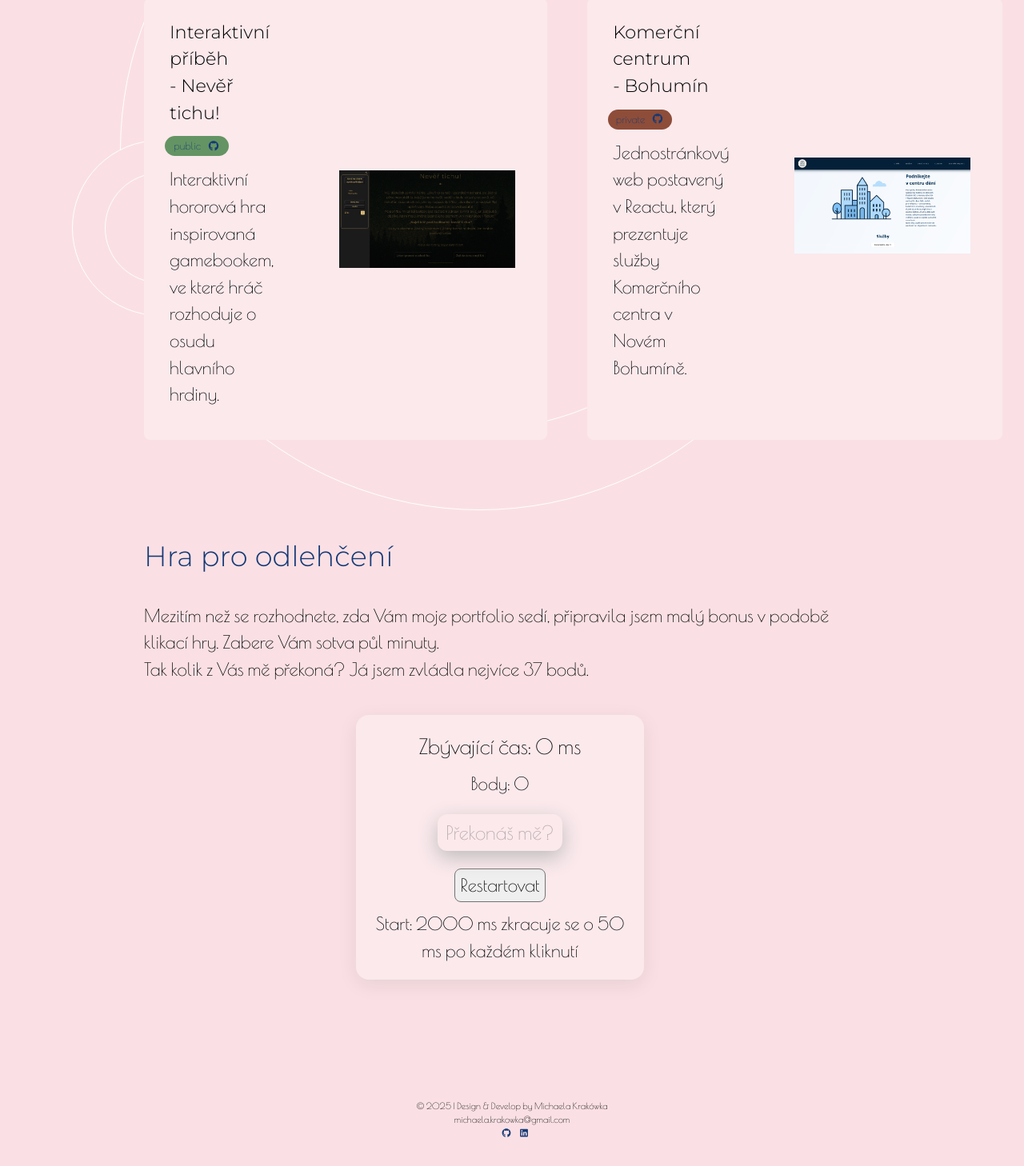
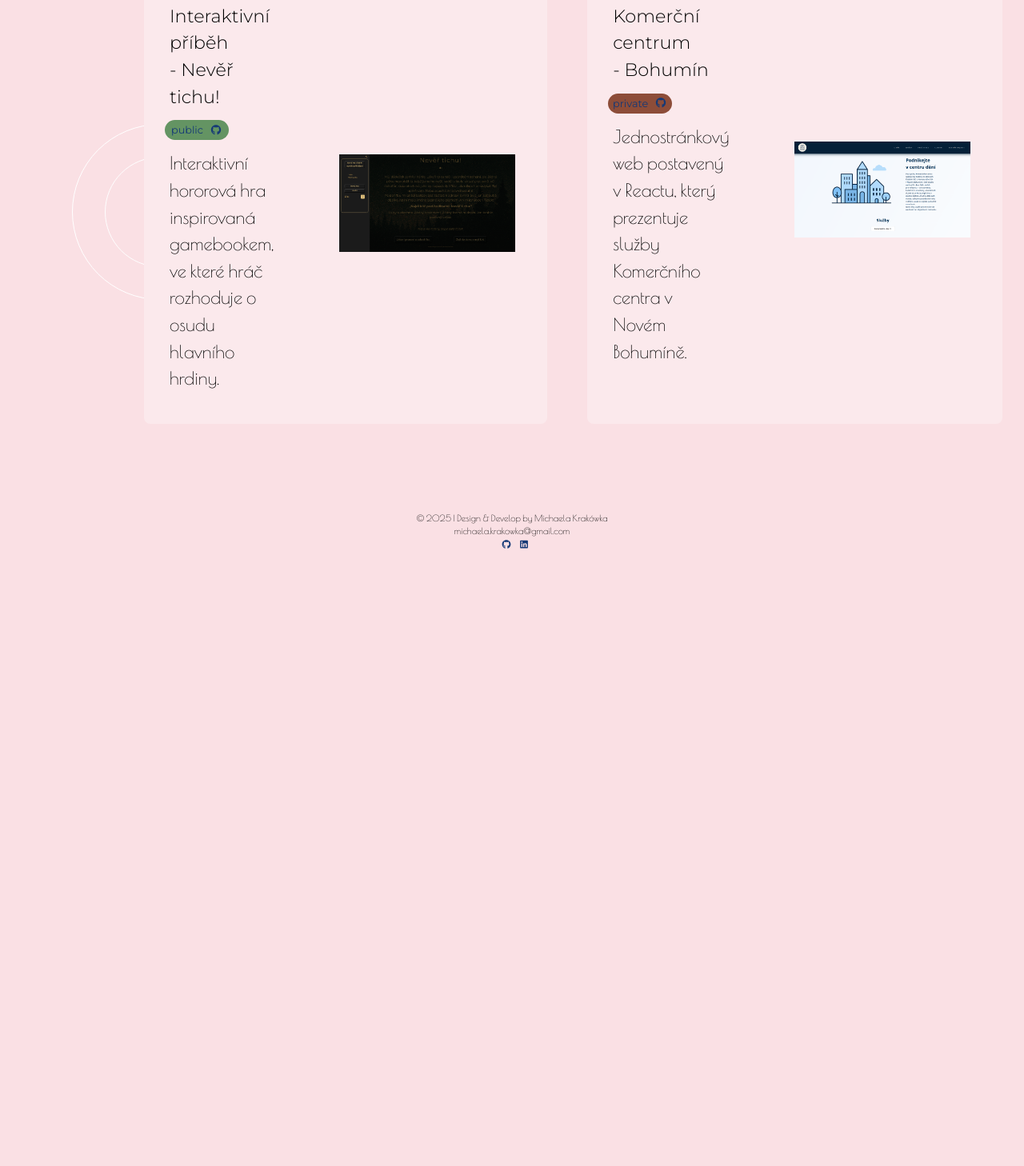
Before and after one commit to MichaelaKrakowka/Portfolio, a React (Create React App) app: page / in a window 1280 px wide. Shown: the part 1212-2670 px from the top of the page at 80% size. After the commit the page ends 1952 px from the top, so only its background shows below. Built offline with nearby package versions, Linux system fonts and the light colour scheme.

Commit message:
removing game

```diff
--- a/src/App.js
+++ b/src/App.js
@@ -11,7 +11,7 @@ export const App = () => {
       <Header />
       <AboutMe />
       <Projects />
-      <SpeedClickGame time={2000} />
+      {/* <SpeedClickGame /> */}
       <Footer />
     </>
   );
--- a/src/components/AboutMe.css
+++ b/src/components/AboutMe.css
@@ -15,7 +15,6 @@
   align-items: flex-start;
 }
 .my_name {
-  padding: 10px;
   font-weight: 400;
   font-size: 4.4rem;
   letter-spacing: 2px;
@@ -156,3 +155,7 @@
   border: 1px solid white;
   border-radius: 50%;
 }
+
+.icon_card:hover {
+  color: aliceblue;
+}
--- a/src/components/AboutMe.js
+++ b/src/components/AboutMe.js
@@ -84,7 +84,7 @@ export const AboutMe = () => {
           </div>
 
           <div className="photo_part fade_item delay_1">
-            <div className="circle2"></div>
+            {/* <div className="circle2"></div> */}
             <img alt="Me in black and white" src="/photo.jpg"></img>
             <div className="ball3"></div>
           </div>
--- a/src/components/Header.css
+++ b/src/components/Header.css
@@ -54,10 +54,7 @@
 }
 
 .nav_link:hover {
-  width: 100px;
-  height: 100px;
-  background-color: white;
-  border-radius: 50%;
+  border-bottom: 2px solid white;
 }
 
 .ball2 {
--- a/src/components/ProjectCard.css
+++ b/src/components/ProjectCard.css
@@ -37,6 +37,11 @@
   margin: 6px;
   padding: 3px;
   text-align: center;
+  font-family: "Montserrat", sans-serif;
+}
+
+.icon_card2:hover {
+  color: #153976;
 }
 
 .icon_card {
--- a/src/components/ProjectCard.js
+++ b/src/components/ProjectCard.js
@@ -21,11 +21,14 @@ export const ProjectCard = ({
             rel="noopener noreferrer"
             className="github_card">
             <p
-              className={`visibility_card  ${
+              className={`visibility_card ${
                 visibility === "public" ? "public_bg" : "private_bg"
               }`}>
               {visibility}
-              <FontAwesomeIcon className="icon_card" icon={faGithub} />
+              <FontAwesomeIcon
+                className="icon_card icon_card2"
+                icon={faGithub}
+              />
             </p>
           </a>
           <p className="text_card">{description}</p>
--- a/src/components/SpeedClickGame.css
+++ b/src/components/SpeedClickGame.css
@@ -38,3 +38,13 @@
 .restart_btn:hover {
   background-color: rgb(227, 227, 227);
 }
+
+.ttt_grid {
+  display: grid;
+  grid-template-columns: repeat(3, 100px);
+  grid-template-rows: repeat(3, 100px);
+  border: 1px solid white;
+  gap: 5px;
+  justify-content: center;
+  align-items: center;
+}
--- a/src/components/SpeedClickGame.js
+++ b/src/components/SpeedClickGame.js
@@ -2,47 +2,22 @@ import React from "react";
 import "./SpeedClickGame.css";
 import { RevealSection } from "./RevealSection";
 
-const INTERVAL = 50;
-
-export const SpeedClickGame = ({ time }) => {
+export const SpeedClickGame = () => {
   const [points, setPoints] = React.useState(0);
-  const [timeLeft, setTimeLeft] = React.useState(time);
-  const [currentStart, setCurrentStart] = React.useState(time);
-  const [isGameOver, setIsGameOver] = React.useState(false);
+  const [time, setTime] = React.useState(100);
 
   React.useEffect(() => {
-    if (isGameOver) return;
-    const intervalId = setInterval(() => {
-      setTimeLeft((previousTime) => {
-        const newTime = previousTime - INTERVAL;
-        if (newTime <= 0) {
-          setIsGameOver(true);
-          return 0; /* už to nepůjde do mínusových hodnot*/
-        }
-        return newTime;
-      });
-    }, INTERVAL);
+    if (time === 0) return;
+    const timer = setInterval(() => {
+      setTime((prev) => prev - 1);
+    }, 100);
 
-    return () => clearInterval(intervalId);
-  }, [isGameOver]);
-
-  const handleClick = () => {
-    if (isGameOver) return;
-
-    setPoints((previousPoints) => previousPoints + 1);
-
-    setCurrentStart((previousStart) => {
-      const shorterStart = Math.max(INTERVAL, previousStart - INTERVAL);
-      setTimeLeft(shorterStart);
-      return shorterStart;
-    });
-  };
+    return () => clearInterval(timer);
+  });
 
   const handleRestart = () => {
     setPoints(0);
-    setCurrentStart(time);
-    setTimeLeft(time);
-    setIsGameOver(false);
+    setTime(100);
   };
 
   return (
@@ -53,7 +28,7 @@ export const SpeedClickGame = ({ time }) => {
         <p className="fade_item delay_1">
           {" "}
           Mezitím než se rozhodnete, zda Vám moje portfolio sedí, připravila
-          jsem malý bonus v podobě klikací hry. Zabere Vám sotva půl minuty.
+          jsem malý bonus v podobě klikací hry.
         </p>
         <p className="fade_item delay_1">
           {" "}
@@ -61,25 +36,16 @@ export const SpeedClickGame = ({ time }) => {
         </p>
 
         <div className="game fade_item delay_2">
-          <h3 className="game_heading">Zbývající čas: {timeLeft} ms</h3>
+          <h3 className="game_heading">Zbývající čas: {time} ms</h3>
           <h4 className="game_heading">Body: {points}</h4>
 
-          <button
-            onClick={handleClick}
-            disabled={isGameOver}
-            className="click_btn">
-            Překonáš mě?
-          </button>
+          <div className="ttt_grid"></div>
 
-          {isGameOver && (
-            <div>
-              <button onClick={handleRestart} className="restart_btn">
-                Restartovat
-              </button>
-            </div>
-          )}
-
-          <p>Start: {currentStart} ms zkracuje se o 50 ms po každém kliknutí</p>
+          <div>
+            <button onClick={handleRestart} className="restart_btn">
+              Restartovat
+            </button>
+          </div>
         </div>
       </div>
     </RevealSection>
```
